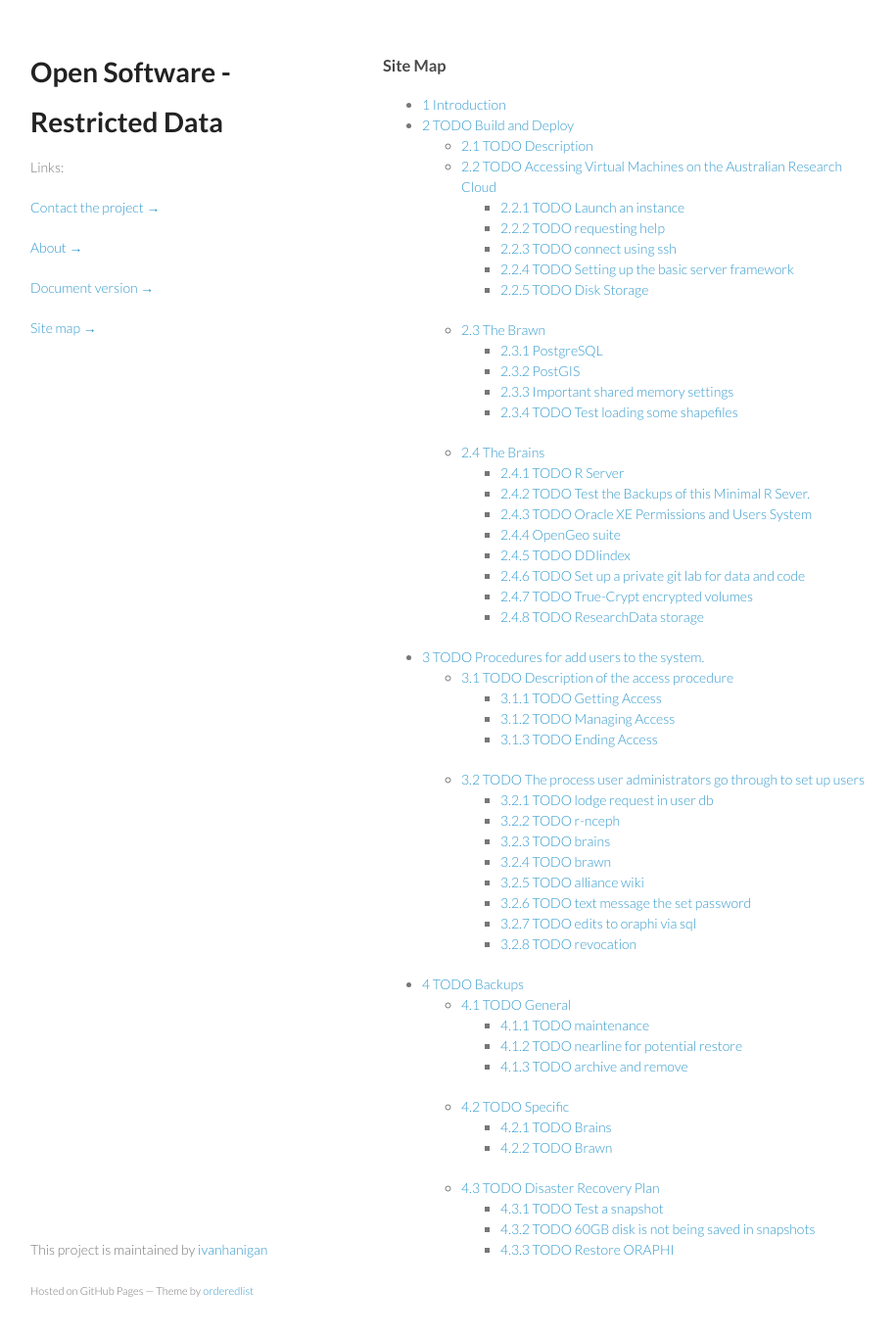
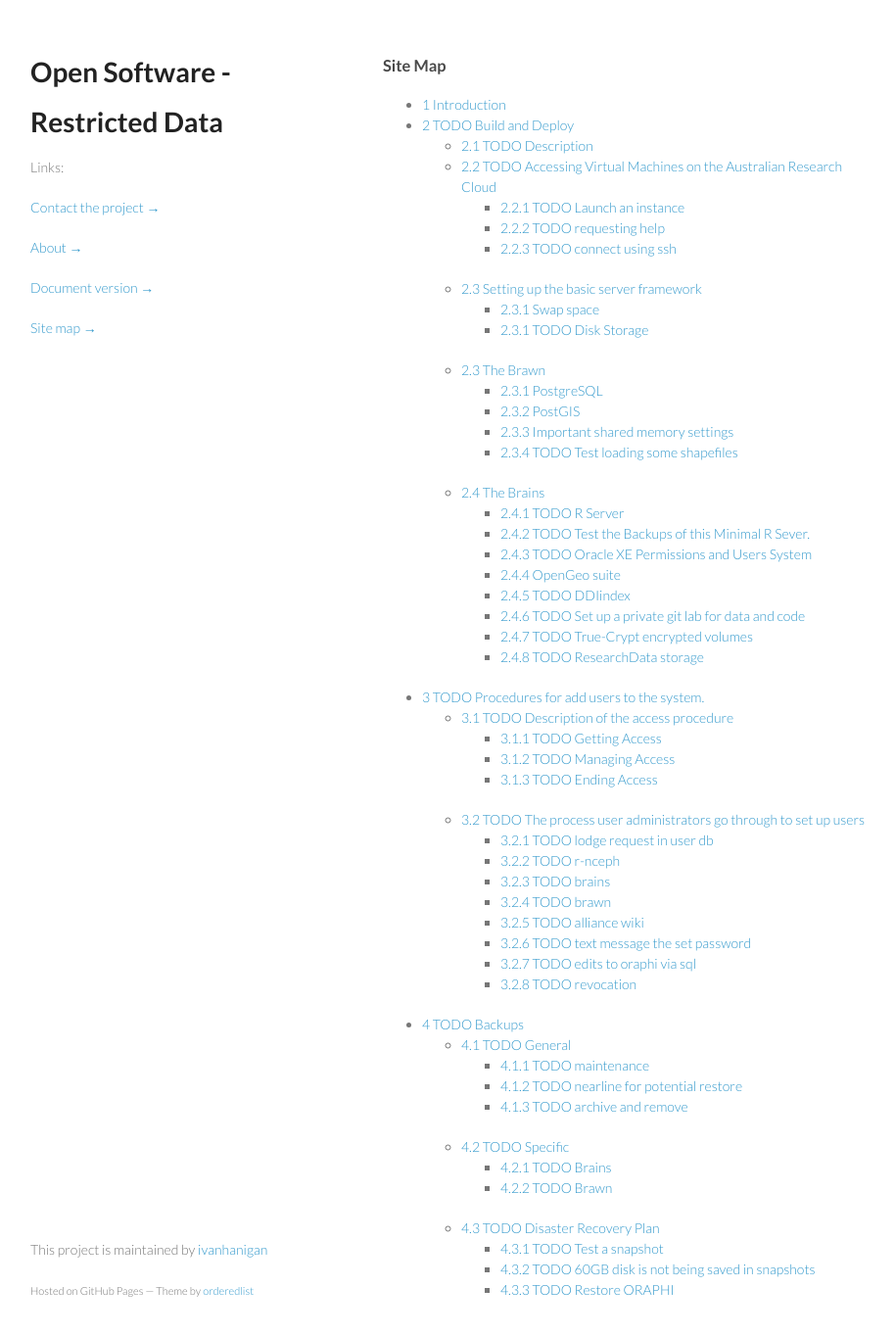
Before and after one commit to OpenSoftware-RestrictedData/opensoftware-restricteddata.github.com, a Jekyll site: the page built from sitemap.md, in a window 1280 px wide and 1397 px high. Shown: the top 1363 px of the window at 98% size, without its empty margins (179-1093 px from the left). Built offline with Jekyll 4.4.1, drawn with Linux system fonts in a browser that asks for light colours; comment, search, counter and statistics services are not loaded.

Commit message:
add swap

```diff
--- a/sitemap.md
+++ b/sitemap.md
@@ -16,8 +16,11 @@ title: Site Map
 <li><a href="#sec-2-2-1">2.2.1 TODO Launch an instance</a></li>
 <li><a href="#sec-2-2-2">2.2.2 TODO requesting help</a></li>
 <li><a href="#sec-2-2-3">2.2.3 TODO connect using ssh</a></li>
-<li><a href="#sec-2-2-4">2.2.4 TODO Setting up the basic server framework</a></li>
-<li><a href="#sec-2-2-5">2.2.5 TODO Disk Storage</a></li>
+</ul>
+<li><a href="#sec-2-3">2.3 Setting up the basic server framework</a></li>
+<ul>
+<li><a href="/swapon.html">2.3.1 Swap space</a></li>
+<li><a href="#sec">2.3.1 TODO Disk Storage</a></li>
 </ul>
 </li>
 <li><a href="#sec-2-3">2.3 The Brawn</a>
```
Also changed, not shown: opensoftware-restricteddata.github.com.org (+21 -5 lines), swapon.md (added, +23 -0 lines).
